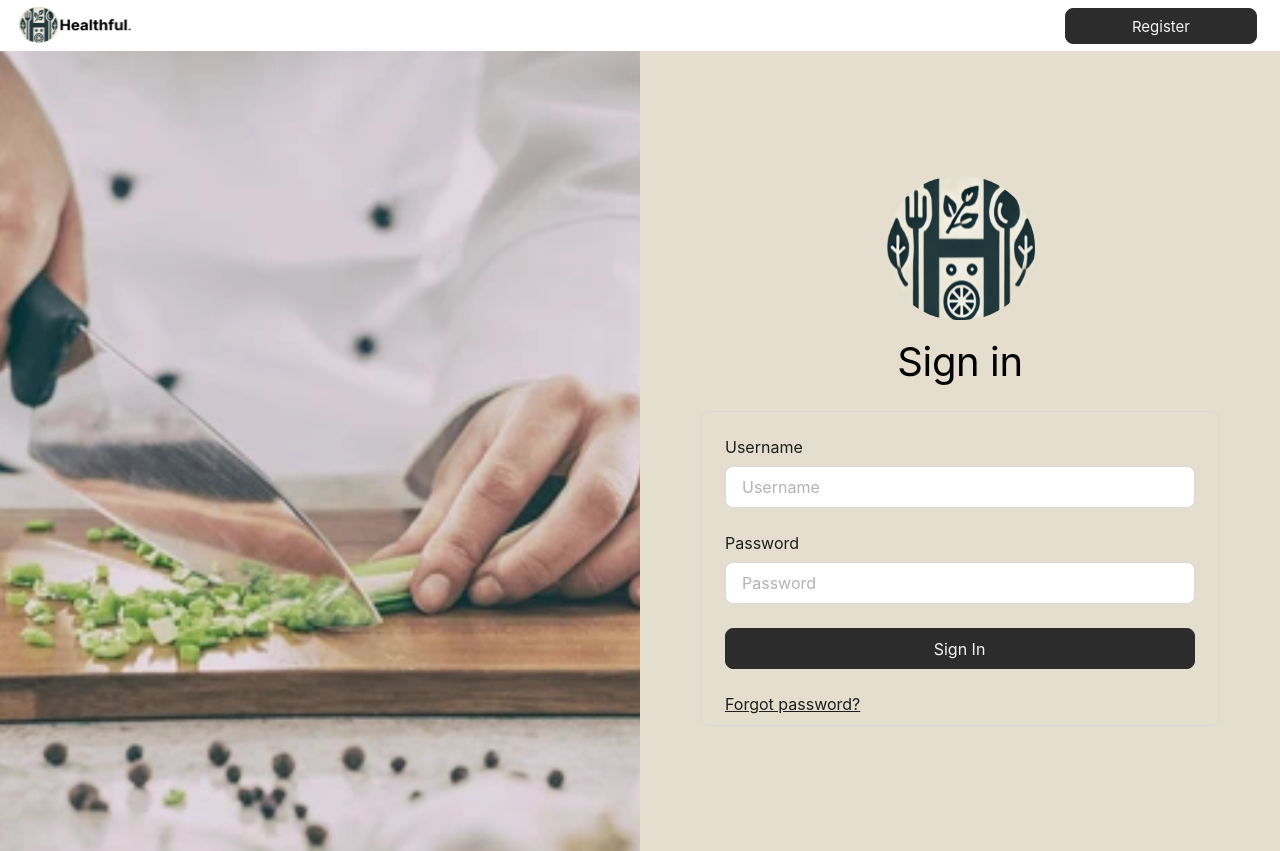
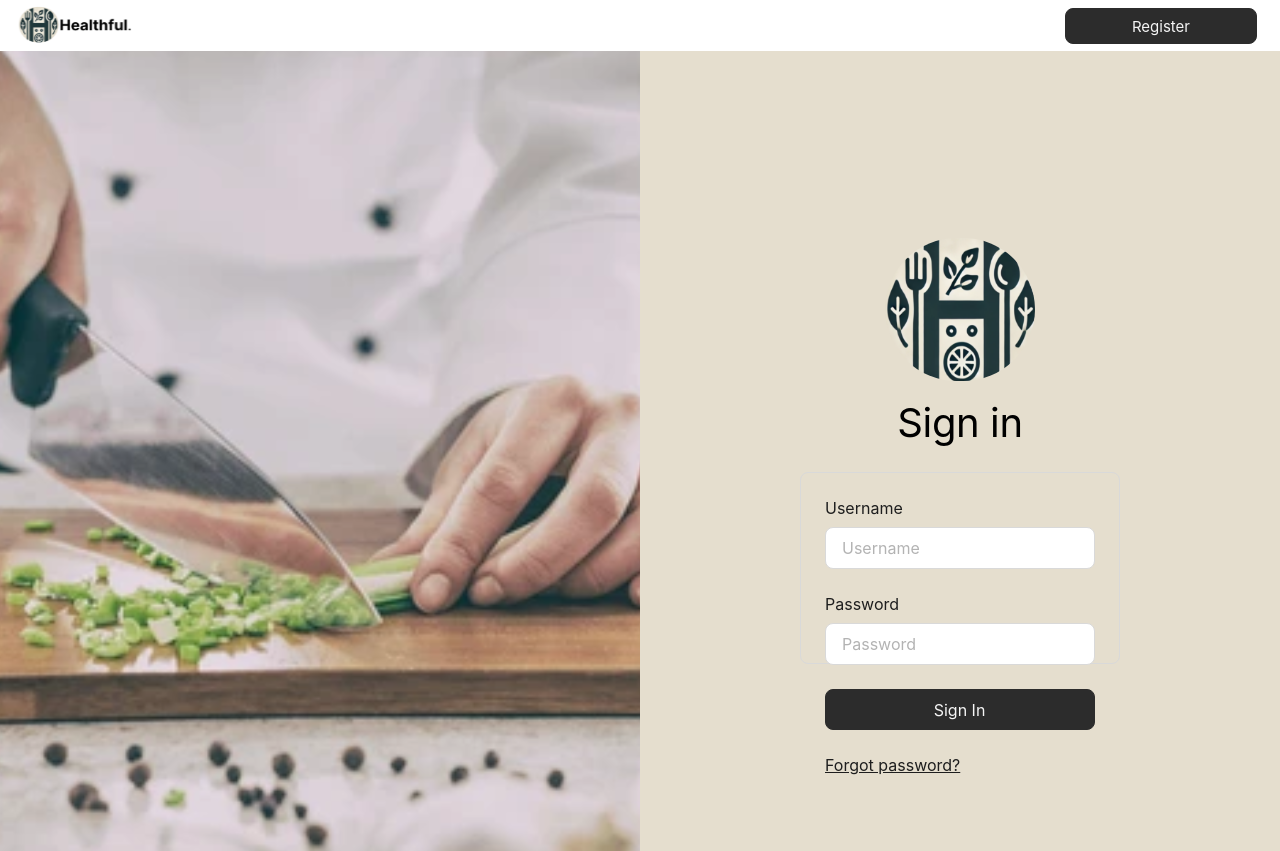
Before and after one commit to itsharryb13/Healthfull, a Next.js app: page /SignIn in a window 1280 px wide. Built offline with nearby package versions, Linux system fonts and the light colour scheme.

Commit message:
Few changed with edites navBar and myAccount page.

```diff
--- a/app/components/RegistrationForm.tsx
+++ b/app/components/RegistrationForm.tsx
@@ -86,9 +86,13 @@ export default function RegistrationForm() {
       </span>
     </button>
     </Link>
+
+    <Link href='../SignIn'>
     <span className="block h-[29.329px] font-['Inter'] text-[16px] font-normal leading-[22.4px] text-[#1e1e1e] relative text-left underline whitespace-nowrap z-[1] mt-[22.899px] mr-0 mb-0 ml-[45.15px]">
       Already have an account?
     </span>
+    </Link>
+
     <div className='w-[544px] h-[650.396px] bg-[#e6e0d0] border-solid border border-[#d9d9d9] absolute top-0 left-0 box-content' />
   </div>
   );
--- a/app/components/SignInBox.tsx
+++ b/app/components/SignInBox.tsx
@@ -2,7 +2,7 @@ import Link from "next/link";
 
 export function SignInBox(){
     return(
-         <div className='main-container flex w-[520px] h-[315px] pt-[24px] pr-[24px] pb-[24px] pl-[24px] flex-col gap-[24px] items-start flex-nowrap bg-[#e5dece] rounded-[8px] border-solid border border-[#d9d9d9] relative mx-auto my-0'>
+         <div className='main-container flex w-[25vw] h-[15vw] pt-[24px] pr-[24px] pb-[24px] pl-[24px] flex-col gap-[24px] items-start flex-nowrap bg-[#e5dece] rounded-[8px] border-solid border border-[#d9d9d9] relative mx-auto my-0'>
       <div className='flex flex-col gap-[8px] items-start self-stretch shrink-0 flex-nowrap relative'>
         <span className="h-[22px] self-stretch shrink-0 basis-auto font-['Inter'] text-[16px] font-normal leading-[22px] text-[#1e1e1e] relative text-left whitespace-nowrap z-[1]">
           Username
```
